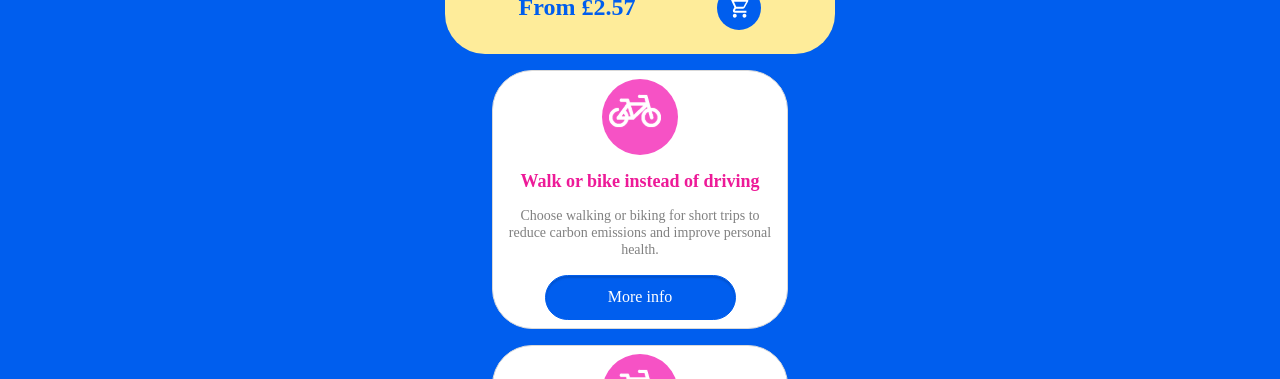
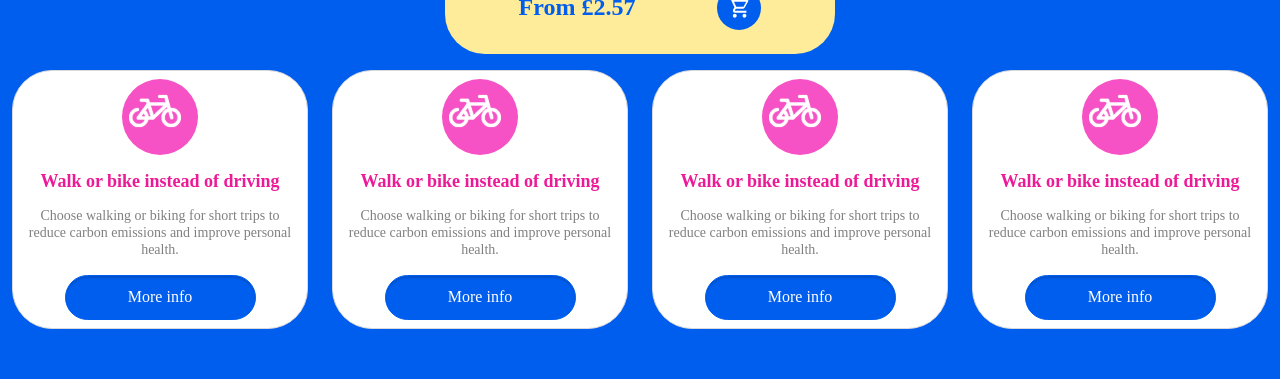
Before and after one commit to SinghPavan/swap-app, a Next.js app: page /results in a window 1280 px wide. Shown: the part 1051-1430 px from the top of the page. After the commit the page ends 1380 px from the top, so only its background shows below. Built offline with nearby package versions, Linux system fonts and the light colour scheme.

Commit message:
commiting results page v2

```diff
--- a/app/globals.css
+++ b/app/globals.css
@@ -400,3 +400,12 @@ input[type="range"]::-webkit-slider-thumb {
 	width: 50%;
 	left: 50%;
 }
+.offset-div-wrapper {
+	width: 100%;
+}
+
+.slick-slide > div {
+	display: flex;
+	justify-content: center;
+	align-items: center;
+}
--- a/app/results/page.tsx
+++ b/app/results/page.tsx
@@ -1,8 +1,49 @@
+"use client";
+
 import React from "react";
 import ProductCard from "../../components/molecules/ProductCard";
 import OffsetCard from "../../components/molecules/OffsetCard";
+import Slider from "react-slick";
+import "slick-carousel/slick/slick.css";
+import "slick-carousel/slick/slick-theme.css";
 
-const results = () => {
+const alternateProductGoals = "two";
+
+const settings = {
+	dots: true,
+	infinite: false,
+	speed: 500,
+	slidesToShow: 4,
+	slidesToScroll: 4,
+	initialSlide: 0,
+	responsive: [
+		{
+			breakpoint: 1020,
+			settings: {
+				slidesToShow: 3,
+				slidesToScroll: 3,
+				infinite: true,
+				dots: true,
+			},
+		},
+		{
+			breakpoint: 600,
+			settings: {
+				slidesToShow: 2,
+				slidesToScroll: 2,
+				initialSlide: 2,
+			},
+		},
+		{
+			breakpoint: 480,
+			settings: {
+				slidesToShow: 1,
+				slidesToScroll: 1,
+			},
+		},
+	],
+};
+
 const product = {
 	sku: "5057172029709",
 	productName: "Asda Galactic Ice Cream 900ml",
@@ -21,8 +62,27 @@ const results = () => {
 	shortDescription:
 		"Dove Ultra Care Shampoo Hair Volume & Fullness Shampoo with Bio-Restore Complex 12 fl oz",
 };
+const alterznAmteproduct = {
+	sku: "5057172029709",
+	productName: "Asda Galactic Ice Cream 900ml",
+	isUnileverProduct: false,
+	price: 2.57,
+	health: 1,
+	wellbeing: 1,
+	sustainability: 2,
+	community: 0,
+	affordability: 5,
+	imageAltText: "Volume and Fullness Shampoo",
+	imageUrl:
+		"https://assets.unileversolutions.com/v2/w600/ch-retailer/web/0lm4z0r-iECbs9K6yQYghg/88591310.jpeg",
+	pageUrl:
+		"https://www.dove.com/us/en/p/volume-and-fullness-shampoo.html/00079400458018",
+	shortDescription:
+		"Dove Ultra Care Shampoo Hair Volume & Fullness Shampoo with Bio-Restore Complex 12 fl oz",
+};
 
-	const offset = {
+const offsetGoals = [
+	{
 		offsetActivity: "Walk or bike instead of driving",
 		description:
 			"Choose walking or biking for short trips to reduce carbon emissions and improve personal health.",
@@ -31,18 +91,54 @@ const results = () => {
 		affordability: 5,
 		sustainability: 5,
 		community: 0,
-	};
+	},
+	{
+		offsetActivity: "Walk or bike instead of driving",
+		description:
+			"Choose walking or biking for short trips to reduce carbon emissions and improve personal health.",
+		health: 5,
+		wellbeing: 5,
+		affordability: 5,
+		sustainability: 5,
+		community: 0,
+	},
+	{
+		offsetActivity: "Walk or bike instead of driving",
+		description:
+			"Choose walking or biking for short trips to reduce carbon emissions and improve personal health.",
+		health: 5,
+		wellbeing: 5,
+		affordability: 5,
+		sustainability: 5,
+		community: 0,
+	},
+	{
+		offsetActivity: "Walk or bike instead of driving",
+		description:
+			"Choose walking or biking for short trips to reduce carbon emissions and improve personal health.",
+		health: 5,
+		wellbeing: 5,
+		affordability: 5,
+		sustainability: 5,
+		community: 0,
+	},
+];
 
-	const renderOffsetCards = (length = 4) => {
+const renderOffsetCards = (offsetGoals) => {
 	let offsetRender: any = [];
-		for (let i = 0; i < length; i++) {
-			offsetRender.push(<OffsetCard offset={offset} />);
-		}
+
+	offsetGoals.forEach((item) => {
+		offsetRender.push(<OffsetCard offset={item} />);
+	});
 
 	return offsetRender;
 };
 
-	const alternateProductGoals = "two";
+// getResultsforSKU('asds',{
+//     helath: 5,
+//     ...
+// })
+const results = () => {
 	return (
 		<div className="result-page-wrapper">
 			<ProductCard product={product} full={true} />
@@ -57,7 +153,9 @@ const results = () => {
 				<ProductCard product={product} full={false} />
 			</div>
 
-			{renderOffsetCards()}
+			<div className="offset-div-wrapper">
+				<Slider {...settings}>{renderOffsetCards(offsetGoals)}</Slider>
+			</div>
 		</div>
 	);
 };
--- a/package.json
+++ b/package.json
@@ -23,7 +23,9 @@
 		"react-dom": "^18",
 		"react-slider": "^2.0.6",
 		"recharts": "^2.8.0",
-    "react-zxing": "^2.0.0"
+		"react-zxing": "^2.0.0",
+		"react-slick": "^0.29.0",
+		"slick-carousel": "^1.8.1"
 	},
 	"devDependencies": {
 		"@types/node": "^20",
```
Also changed, not shown: 1 other file (tests, documents, lock files or other folders). Lines whose indentation alone changed are shown as unchanged.
